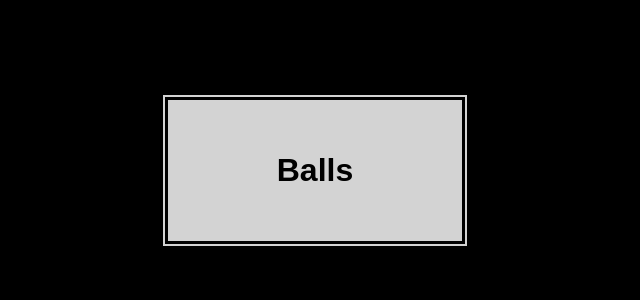
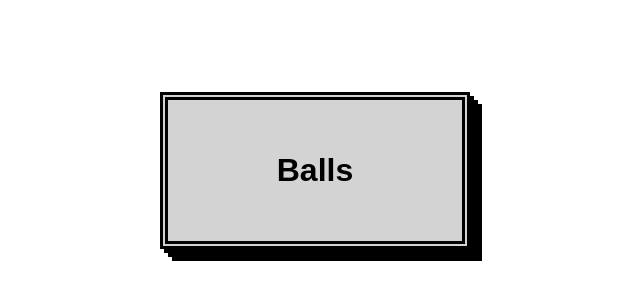
Before and after one commit to ObedAcharjee/my-website., a plain HTML site: page index.html in a window 1280 px wide. Shown: the part 230-530 px from the top of the page, without its empty margins (325-965 px from the left). Drawn offline with Linux system fonts and the light colour scheme.

Commit message:
Removed black background because why not lol

```diff
--- a/balls.css
+++ b/balls.css
@@ -5,7 +5,6 @@ body {
     height: 100vh; /* Make the body take up the full viewport height */
     margin: 0; /* Remove default margin */
     font-family: 'Press Start 2P', cursive;
-    background-color: #000; /* Black background for a retro feel */
 }
 
 /* Style the button */
```
